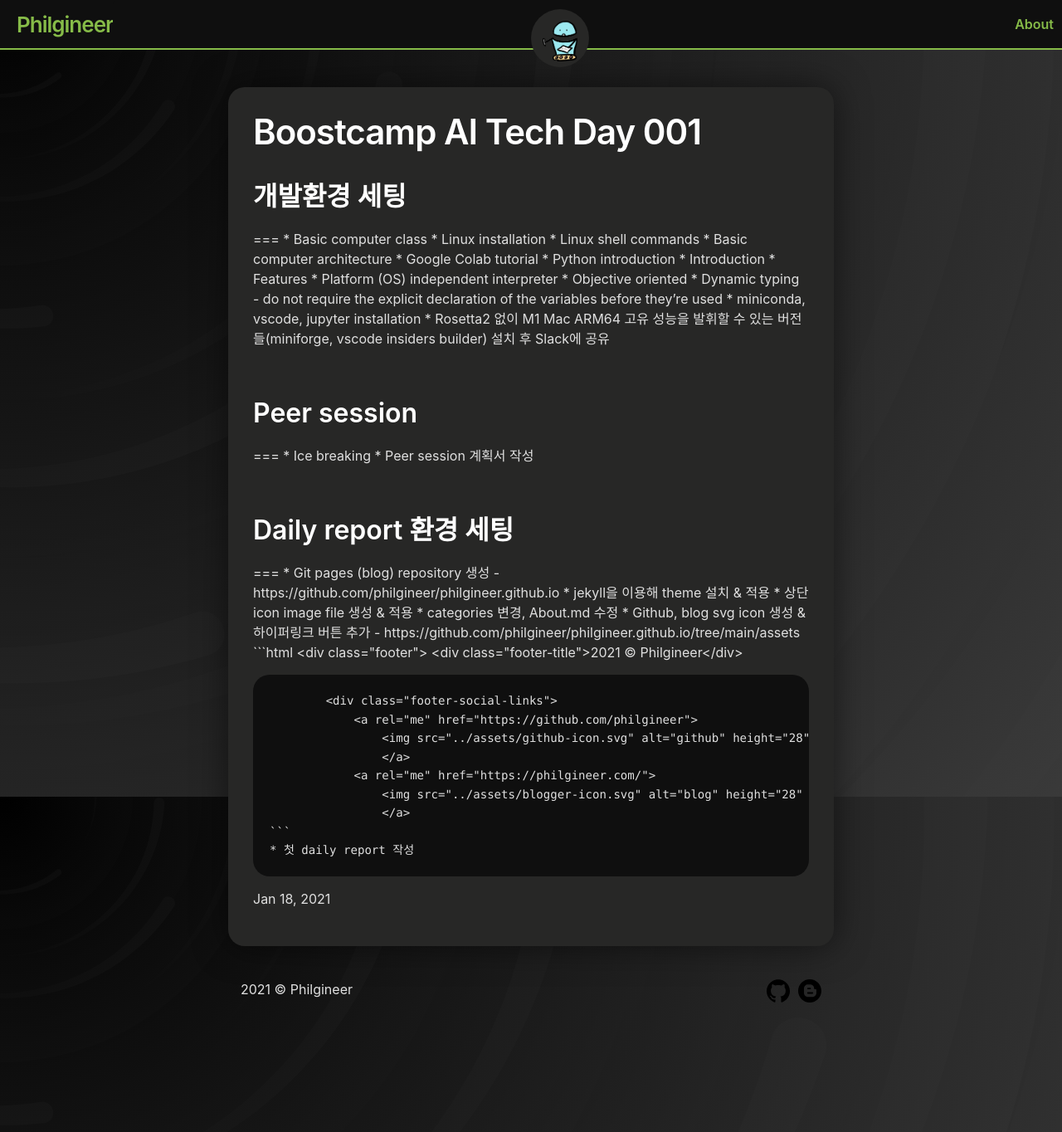
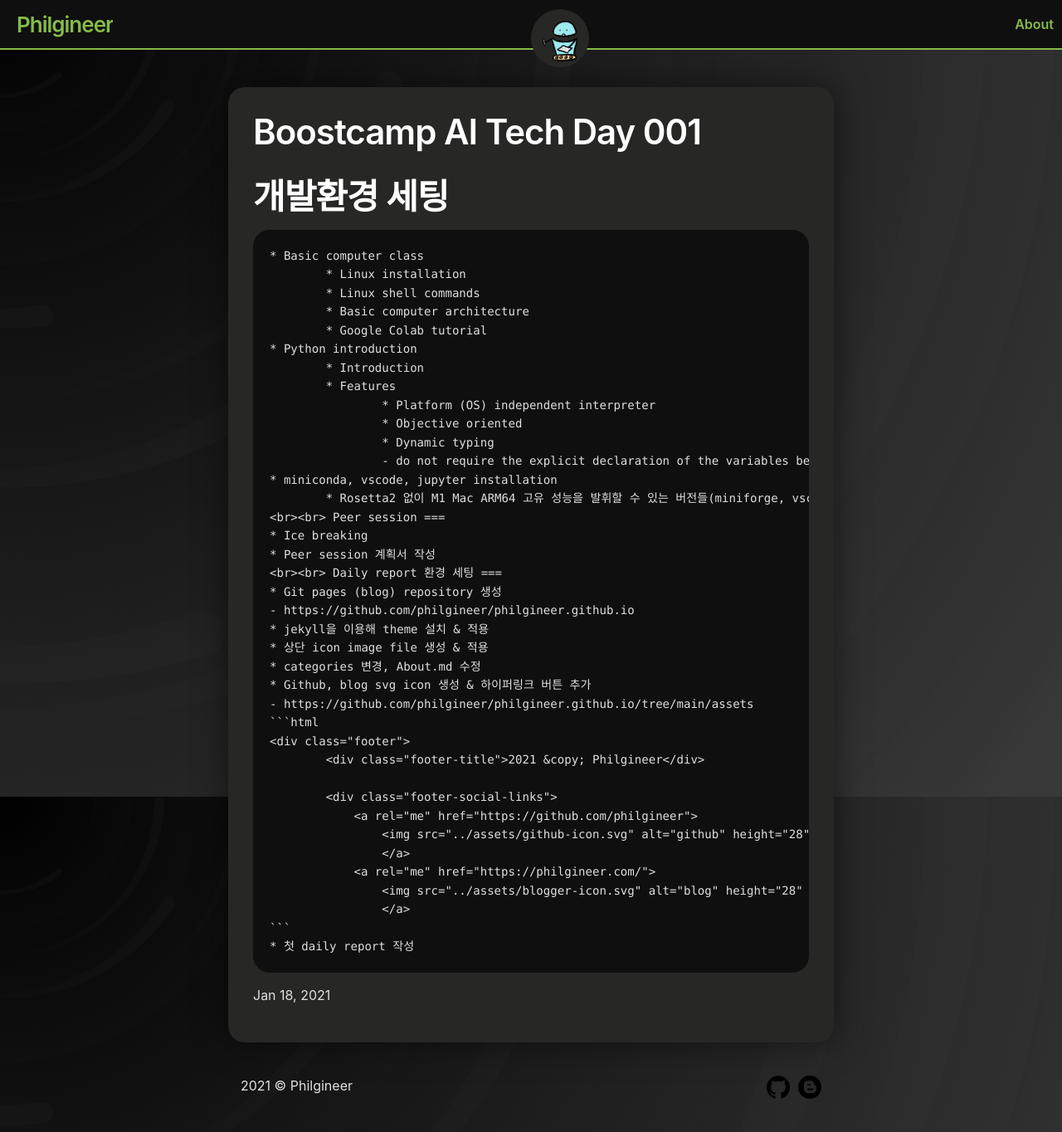
Before and after one commit to philgineer/philgineer.github.io, a Jekyll site: the page built from _posts/2021-01-18-boostcamp_001.md, in a window 1280 px wide and 1364 px high. Shown: the whole window at 83% size. Built offline with Jekyll 4.4.1, drawn with Linux system fonts in a browser that asks for light colours; our own code applies the rules of GitHub Pages for plain Markdown files.

````diff
--- a/_posts/2021-01-18-boostcamp_001.md
+++ b/_posts/2021-01-18-boostcamp_001.md
@@ -3,7 +3,7 @@ title: "Boostcamp AI Tech Day 001"
 date: 2021-01-18
 ---
 
-## 개발환경 세팅
+개발환경 세팅
 ===
 	* Basic computer class
 		* Linux installation
@@ -20,12 +20,12 @@ date: 2021-01-18
 	* miniconda, vscode, jupyter installation
 		* Rosetta2 없이 M1 Mac ARM64 고유 성능을 발휘할 수 있는 버전들(miniforge, vscode insiders builder) 설치 후 Slack에 공유
 	<br><br>
-## Peer session
+Peer session
 ===
 	* Ice breaking
 	* Peer session 계획서 작성
 	<br><br>
-## Daily report 환경 세팅
+Daily report 환경 세팅
 ===
 	* Git pages (blog) repository 생성
 	- https://github.com/philgineer/philgineer.github.io
@@ -35,7 +35,7 @@ date: 2021-01-18
 	* Github, blog svg icon 생성 & 하이퍼링크 버튼 추가
 	- https://github.com/philgineer/philgineer.github.io/tree/main/assets
 	```html
-	        <div class="footer">
+	<div class="footer">
             <div class="footer-title">{{ 'now' | date: '%Y' }} &copy; {{site.title}}</div>
 
             <div class="footer-social-links">
````
